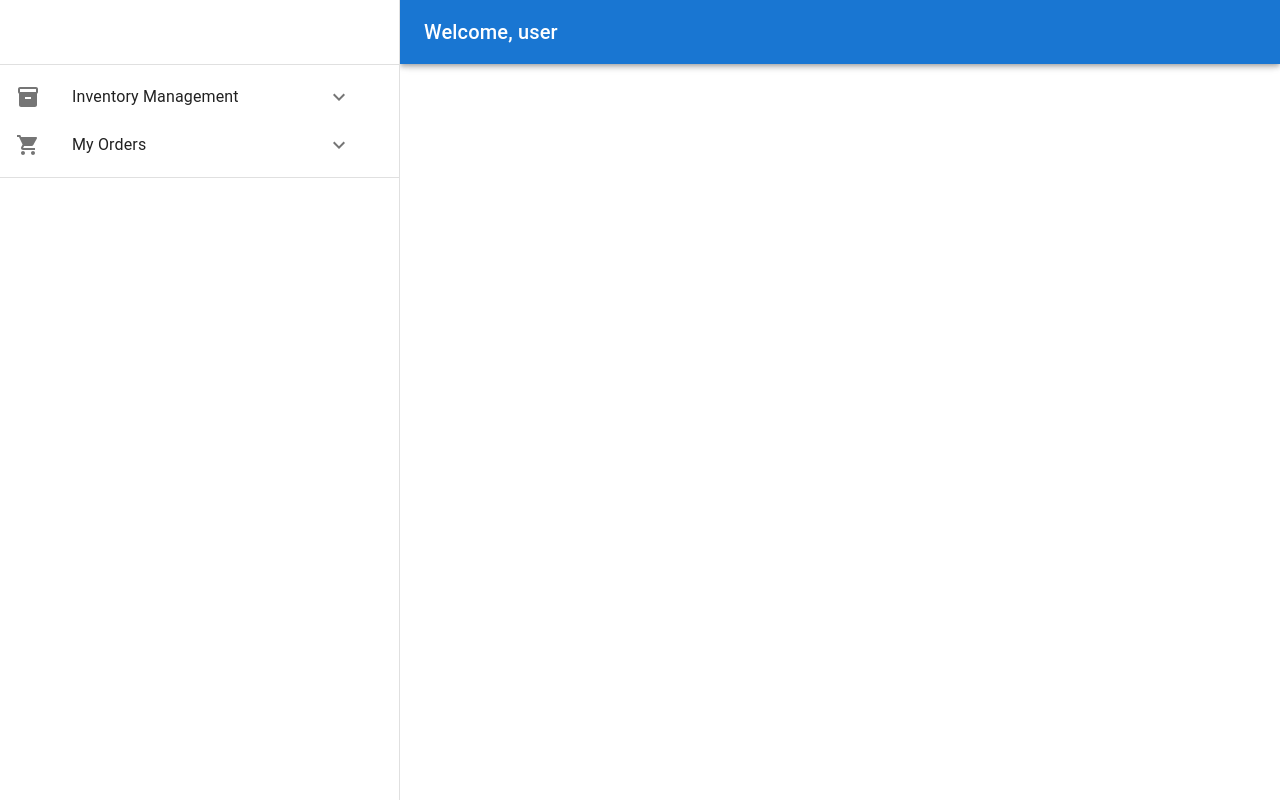
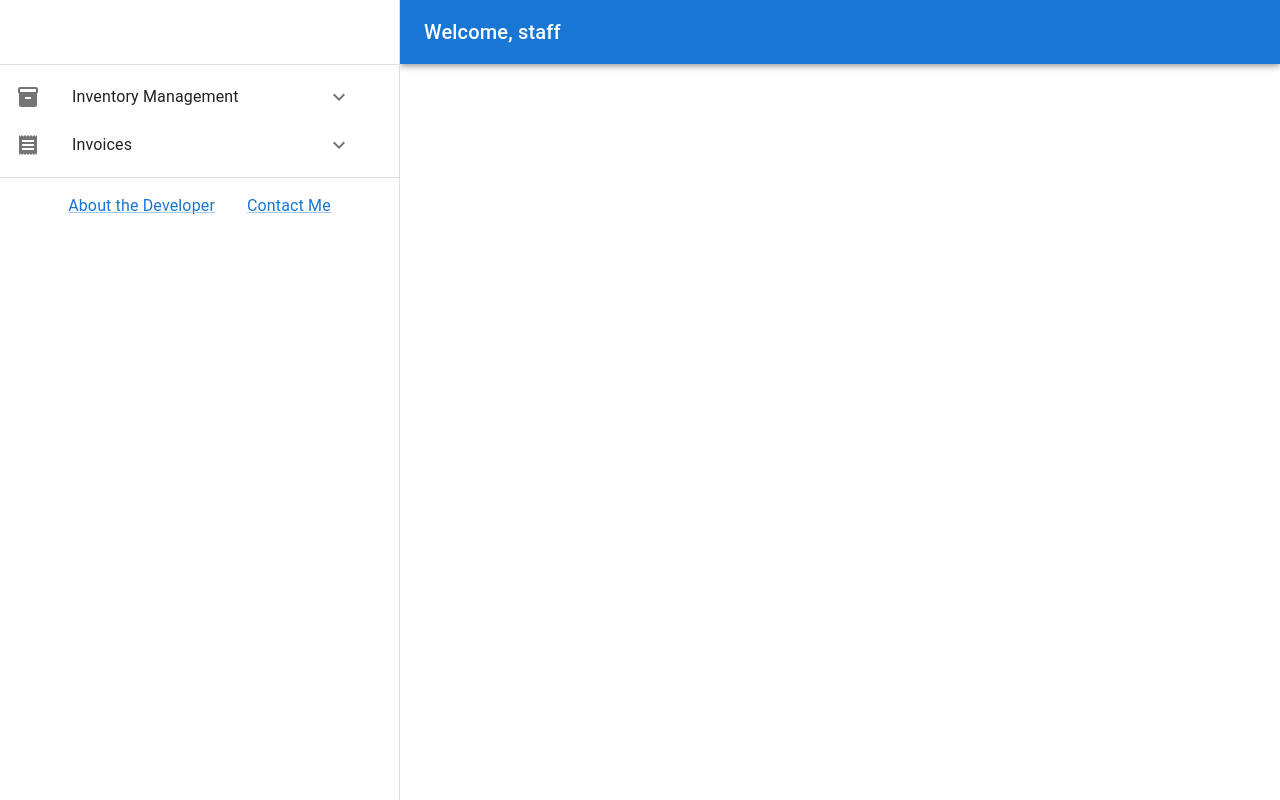
Before and after one commit to neildiamzon/warehouse-app-aws, a React (Vite) app in the folder frontend/warehouse-app/: page / in a window 1280 px wide. Built offline with nearby package versions, Linux system fonts and the light colour scheme.

Commit message:
fixed role based menu

```diff
--- a/frontend/warehouse-app/src/App.jsx
+++ b/frontend/warehouse-app/src/App.jsx
@@ -8,7 +8,7 @@ function App() {
   const [count, setCount] = useState(0)
 
   return (
-   <MenuBar userRole='user' />
+   <MenuBar userRole='staff' />
   )
 }
 
--- a/frontend/warehouse-app/src/components/NavigationDrawer/MenuBar.jsx
+++ b/frontend/warehouse-app/src/components/NavigationDrawer/MenuBar.jsx
@@ -17,13 +17,18 @@ import ExpandLessIcon from '@mui/icons-material/ExpandLess';
 import ExpandMoreIcon from '@mui/icons-material/ExpandMore';
 import Collapse from '@mui/material/Collapse';
 import menuItems from './menuItems';
+import Link from '@mui/material/Link';
 
 const drawerWidth = 400;
 
-export default function MenuBar({userRole}) {
-    const filteredMenuItems = menuItems.filter(item => item.roles.includes(userRole));
+export default function MenuBar({userRole}) {const filteredMenuItems = menuItems
+    .filter(item => item.roles.includes(userRole))
+    .map(item => ({
+      ...item,
+      children: item.children
+        && item.children.filter(child => child.roles.includes(userRole))
+    }));
 
-    console.log(filteredMenuItems)
     const [openMenus, setOpenMenus] = React.useState({});
 
     const handleToggle = (menuText) => {
@@ -92,6 +97,11 @@ export default function MenuBar({userRole}) {
             </List>
 
             <Divider />
+            <Box sx={{ display: 'flex' , justifyContent: 'center', alignItems: 'center', mt: 2, gap: 4}}>
+                <Link href="#">About the Developer</Link>
+                <Link href="#">Contact Me</Link>
+            </Box>
+
         </Drawer>
 
         </Box>
--- a/frontend/warehouse-app/src/components/NavigationDrawer/MenuItems.jsx
+++ b/frontend/warehouse-app/src/components/NavigationDrawer/MenuItems.jsx
@@ -11,9 +11,14 @@ import React from 'react';
 
 const menuItems = [
     {
+        text: 'All Products',
+        icon: <InventoryIcon />,
+        roles: [ 'user']
+    },
+    {
         text: 'Inventory Management',
         icon: <InventoryIcon />,
-        roles: ['admin', 'staff', 'user'],
+        roles: ['admin', 'staff'],
         children: [
             { text: 'View Products', path: '/inventory/view', icon: <ViewListIcon />, roles: ['admin', 'staff', 'user'] },
             { text: 'Add New Product', path: '/inventory/add', icon: <AddBoxIcon />, roles: ['admin'] },
```
